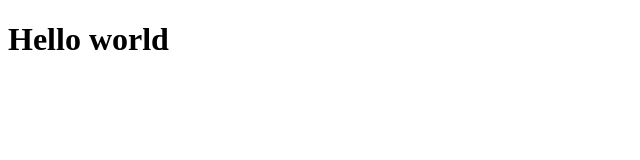
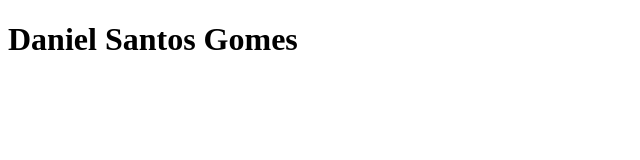
Before and after one commit to dan-gomes/dan-gomes.github.io, a plain HTML site: page index.html in a window 1280 px wide. Shown: the whole page, without its empty margins (0-640 px from the left). Drawn offline with Linux system fonts and the light colour scheme.

Commit message:
Update index.html

```diff
--- a/index.html
+++ b/index.html
@@ -1,10 +1,10 @@
 <!DOCTYPE html>
 <html lang="pt-br">
   <head>
-    <title>Título da página</title>
+    <title>Portifólio Daniel Gomes</title>
     <meta charset="utf-8">
   </head>
   <body>
-    <H1> Hello world </h1>
+    <H1> Daniel Santos Gomes </h1>
   </body>
 </html>
```
